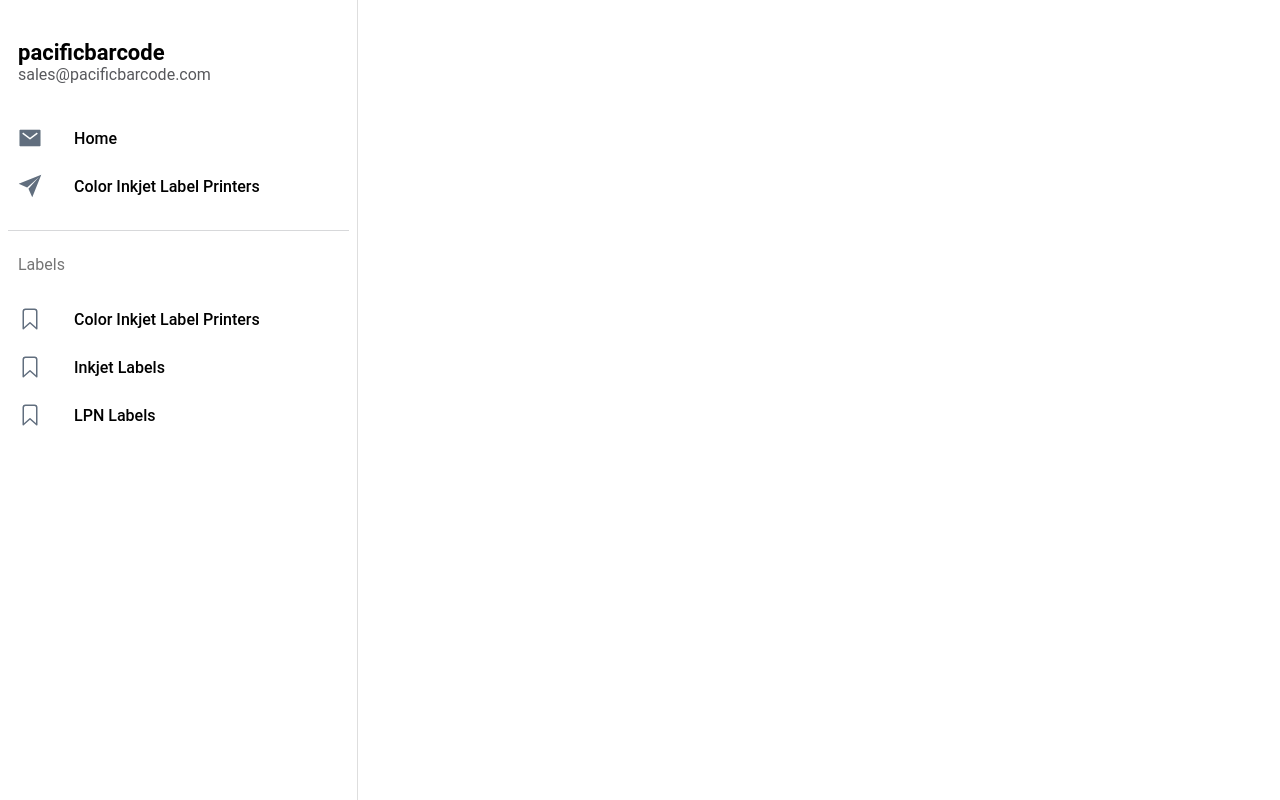
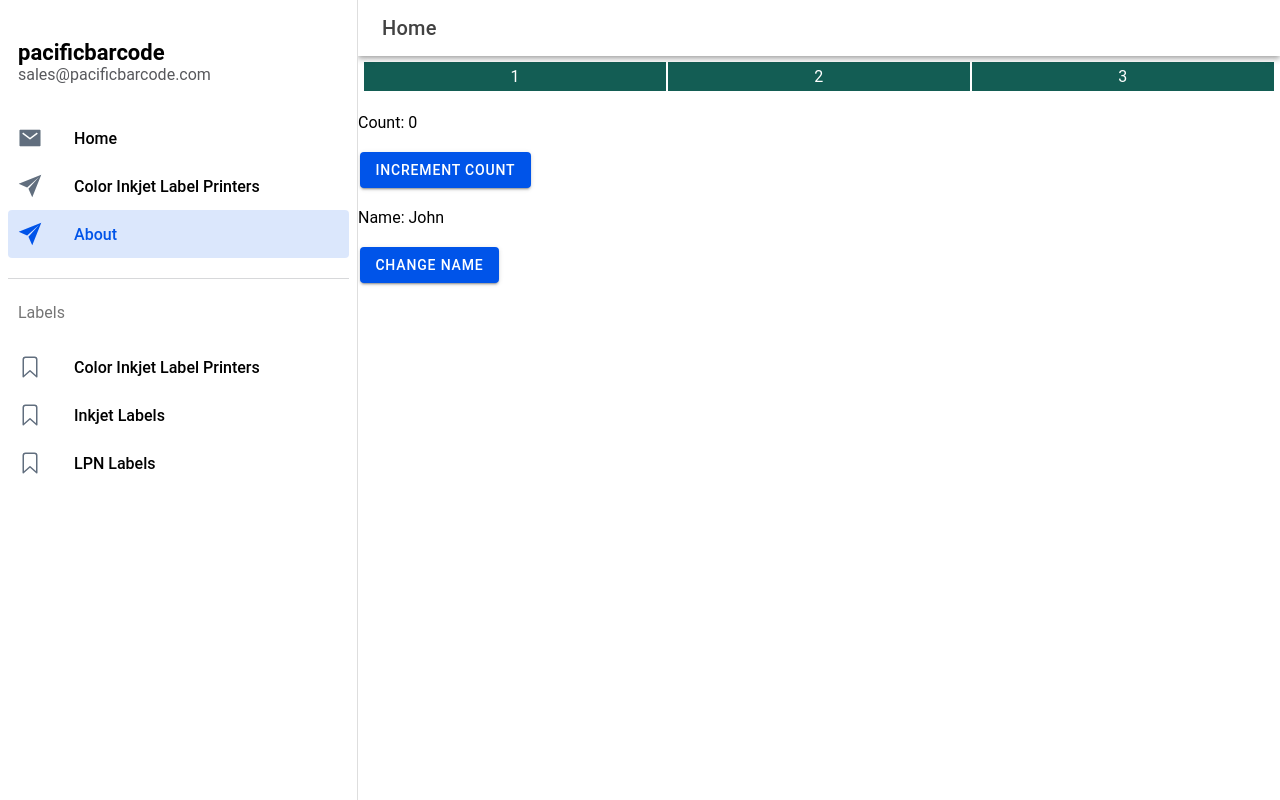
Before and after one commit to maniknp/ionicdemo, a React (Vite) app: page /about in a window 1280 px wide. Built offline with nearby package versions, Linux system fonts and the light colour scheme.

Commit message:
MOdified some files

```diff
--- a/src/App.tsx
+++ b/src/App.tsx
@@ -4,6 +4,7 @@
 import Menu from './components/Menu';
 import Page from './pages/Page';
 import  HomePage from  './pages/Home';
+import  AboutPage from  './pages/About';
 
 /* Core CSS required for Ionic components to work properly */
 import '@ionic/react/css/core.css';
@@ -53,6 +54,9 @@
             <Route path="/pre-printed-barcode-labels" exact={true}>
               <HomePage />
             </Route>
+            <Route path="/about" exact={true}>
+              <AboutPage />
+            </Route>
           </IonRouterOutlet>
         </IonSplitPane>
       </IonReactRouter>
--- a/src/apiService.ts
+++ b/src/apiService.ts
@@ -1,12 +1,12 @@
 import axios from 'axios';
+const BASE_URL = import.meta.env.VITE_BASE_URL;
 
 const fetchData = async () => {
     try {
-        const response = await axios.get('https://reqres.in/api/users?page=2');
-        // console.log(response);
-        return response;
+        const response = await axios.get(`${BASE_URL}/users?page=2`);
+        return { hasError: false, ...response};
     } catch (error) {
-        console.error("Error",error);
+        return {data:[], hasError: true, message: error.message, status: error.status,code: error.code ,error:error};
     }
 };
 
--- a/src/components/Menu.css
+++ b/src/components/Menu.css
@@ -111,3 +111,11 @@
 ion-item.selected {
   --color: var(--ion-color-primary);
 }
+
+
+ion-col {
+  background-color: #135d54;
+  border: solid 1px #fff;
+  color: #fff;
+  text-align: center;
+}
--- a/src/components/Menu.tsx
+++ b/src/components/Menu.tsx
@@ -31,6 +31,12 @@
   {
     title: 'Color Inkjet Label Printers',
     url: '/pre-printed-barcode-labels',
+    iosIcon: paperPlaneOutline,
+    mdIcon: paperPlaneSharp
+  },
+  {
+    title: 'About',
+    url: '/about',
     iosIcon: paperPlaneOutline,
     mdIcon: paperPlaneSharp
   },
--- /dev/null
+++ b/src/pages/About.tsx
@@ -0,0 +1,84 @@
+import React from 'react';
+import { IonHeader, IonPage, IonToolbar, IonTitle, IonContent,
+     withIonLifeCycle, IonButtons, IonMenuButton,
+     IonCol, IonGrid, IonRow , IonButton   } from '@ionic/react';
+
+interface AboutPageState {
+    count: number;
+    name: string;
+    isChangeNameBtnDisabled:Boolean;
+    isIncrimentBtnDisabled:Boolean;
+}
+
+
+class AboutPage extends React.Component<{}, AboutPageState> {
+    constructor(props: {}) {
+        super(props);
+        this.state = {
+            count: 0,
+            name: 'John',
+            isChangeNameBtnDisabled:false,
+            isIncrimentBtnDisabled:false
+        };
+    }
+
+    // Function to update count state
+    incrementCount = () => {
+        this.setState((prevState) => ({
+            count: prevState.count + 1,
+        }));
+    };
+
+    // Function to update name state
+    changeName = () => {
+        this.setState({
+            name: 'Jane',
+        });
+    };
+
+    render() {
+        const { count, name, isChangeNameBtnDisabled,isIncrimentBtnDisabled } = this.state;
+        console.log('loading', count, name);
+
+
+        return (
+            <IonPage>
+                <IonHeader>
+                    <IonToolbar>
+                        <IonButtons slot="start">
+                            <IonMenuButton />
+                        </IonButtons>
+                        <IonTitle>Home</IonTitle>
+                    </IonToolbar>
+                </IonHeader>
+
+                <IonContent fullscreen>
+                    {/* Condensed header used in IOS App  */}
+                    <IonHeader collapse="condense">
+                        <IonToolbar>
+                            <IonTitle size="large">Home </IonTitle>
+                        </IonToolbar>
+                    </IonHeader>
+                    <IonGrid>
+                    <IonRow>
+                    <IonCol>1</IonCol>
+                    <IonCol>2</IonCol>
+                    <IonCol>3</IonCol>
+                    </IonRow>
+                </IonGrid>
+
+
+                    <div>
+                        <p>Count: {count}</p>
+                        <IonButton disabled={isIncrimentBtnDisabled} onClick={this.incrementCount}>Increment Count</IonButton>
+                        <p>Name: {name}</p>
+                        <IonButton disabled={isChangeNameBtnDisabled} onClick={this.changeName}>Change Name</IonButton>
+                    </div>
+                </IonContent>
+
+            </IonPage>
+        );
+    }
+}
+
+export default withIonLifeCycle(AboutPage);
--- a/src/pages/Home.tsx
+++ b/src/pages/Home.tsx
@@ -15,17 +15,20 @@
 
 
 
-   ionViewWillEnter() {
-    try {
-      const result =  fetchData();
-      // this.setState({ data: result, loading: false });
-      result.then((response) =>{
-        console.log('My response', response);
+  ionViewWillEnter() {
+
+    const result = fetchData();
+    result.then(data => {
+      if (data.hasError) {
+        throw new Error(`${data.message} , Code: ${data.code}`);
+      }
+      this.setState({ data: data, loading: false });
+      console.log(data);
+    })
+      .catch(error => {
+        this.setState({ error: `${error}`, loading: false });
+
       })
-      console.log("last line");
-    } catch (error) {
-      // this.setState({ error: 'Failed to fetch data', loading: false });
-    }
 
     // console.log(process.env.TEST_ENV);
     console.log('ionViewWillEnter event fired');
@@ -44,19 +47,12 @@
   }
 
   render() {
+    const { data, loading, error } = this.state;
+    console.log('loading',loading);
 
-    // const { data, loading, error } = this.state;
 
-    // if (loading) return <div>Loading...</div>;
-    // if (error) return <div>Error: {error}</div>;
 
-    // return (
-    //   <div>
-    //     <h1>Data Loaded</h1>
-    //     {/* Render your data here */}
-    //     <pre>{JSON.stringify(data, null, 2)}</pre>
-    //   </div>
-    // );
+
 
 
     return (
@@ -77,12 +73,17 @@
                 <IonTitle size="large">Home </IonTitle>
             </IonToolbar>
             </IonHeader>
+
+            {loading && <div>Loading...</div>}
+            {error && <div>Error: {error}</div>}
+            {data && (<>
+                  <h1>Data Loaded</h1>
+                   <pre>{JSON.stringify(data, null, 2)}</pre>
+                 </>
+            )}
+
         </IonContent>
 
-        <div>
-          <h1>Data Loaded</h1>
-
-        </div>
 
       </IonPage>
     );
```
Also changed, not shown: 1 other file (tests, documents, lock files or other folders).
